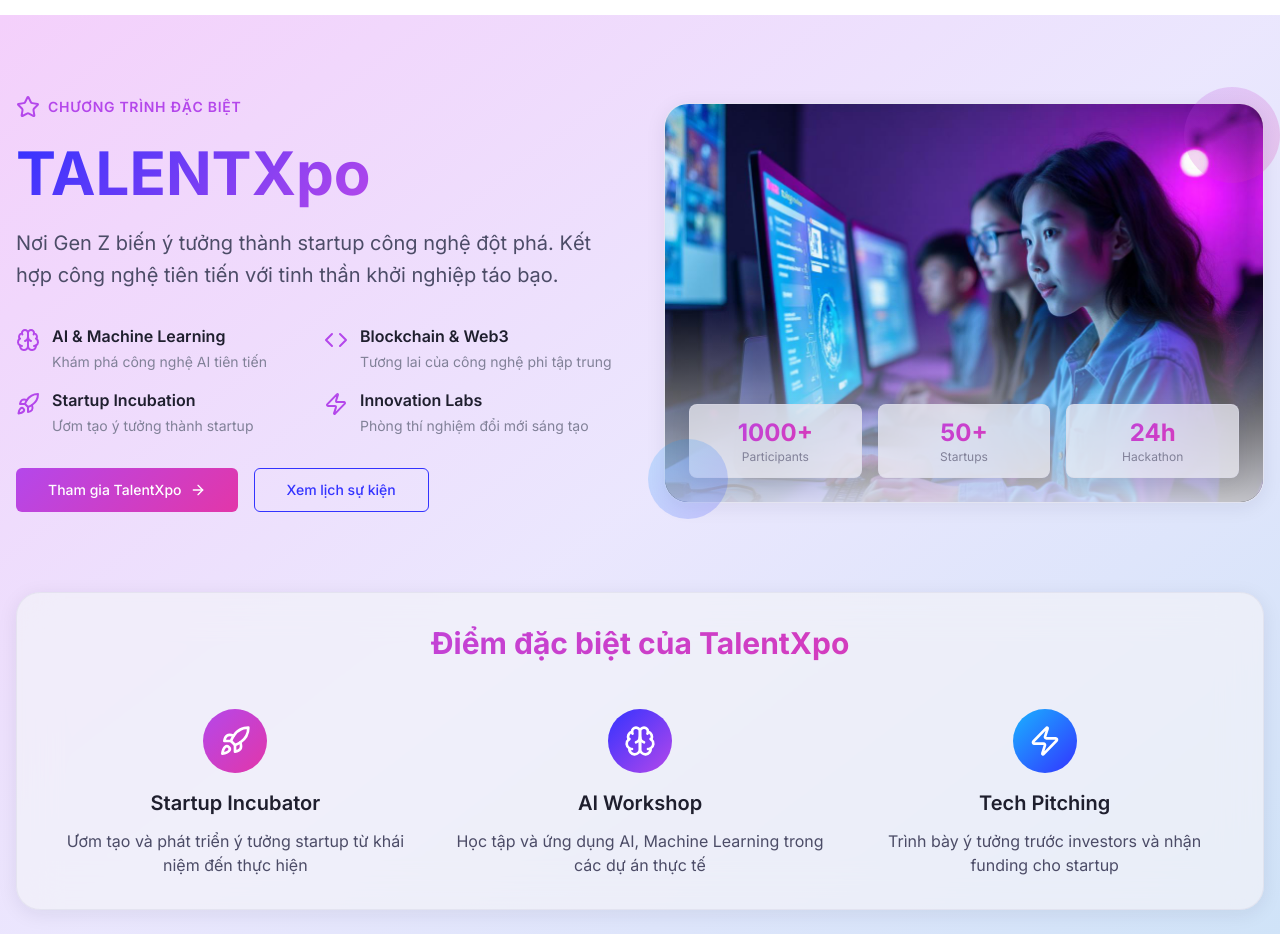
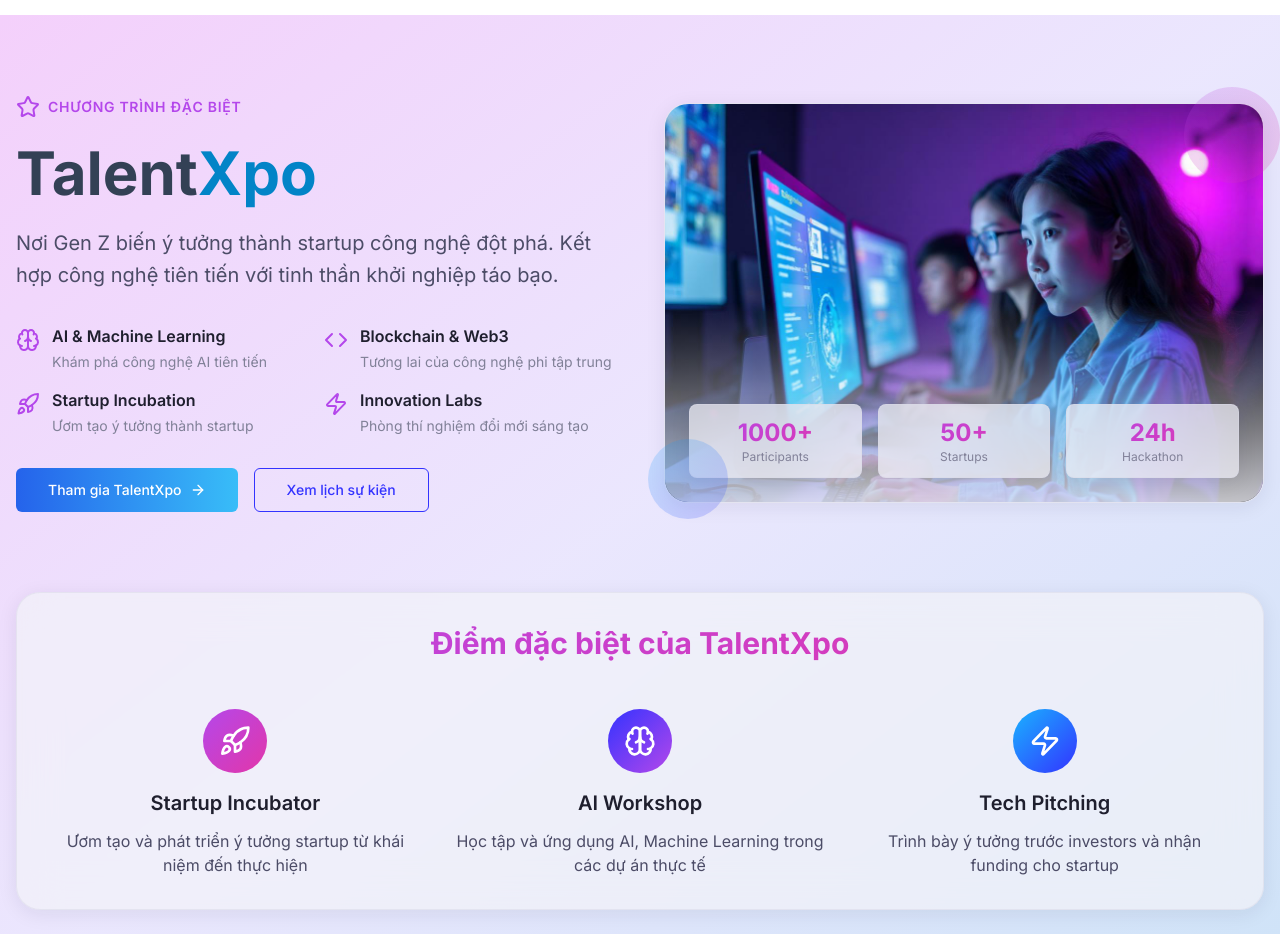
Before and after one commit to leotran-org/unitex, a React (Vite) app: page / in a window 1280 px wide. Shown: the part 3540-4474 px from the top of the page. Built offline with nearby package versions, Linux system fonts and the light colour scheme.

Commit message:
fintune version "1.2.0"

```diff
--- a/src/components/GenZTechFusion.tsx
+++ b/src/components/GenZTechFusion.tsx
@@ -43,7 +43,8 @@ const GenZTechFusion = () => {
             </div>
 
             <h2 className="text-4xl md:text-6xl font-bold mb-6 leading-tight">
-              <span className="gradient-text">TALENTXpo</span>
+              <span className="text-slate-700">Talent</span>
+              <span className="text-sky-600">Xpo</span>
             </h2>
 
             <p className="text-xl text-foreground-secondary mb-8 leading-relaxed">
@@ -66,7 +67,7 @@ const GenZTechFusion = () => {
             </div>
 
             <div className="flex flex-col sm:flex-row gap-4">
-              <Button variant="secondary" size="lg" className="group">
+              <Button variant="secondary" size="lg" className="group bg-gradient-to-r from-blue-600 to-sky-400">
                 Tham gia TalentXpo
                 <ArrowRight className="w-5 h-5 group-hover:translate-x-1 transition-transform" />
               </Button>
```
